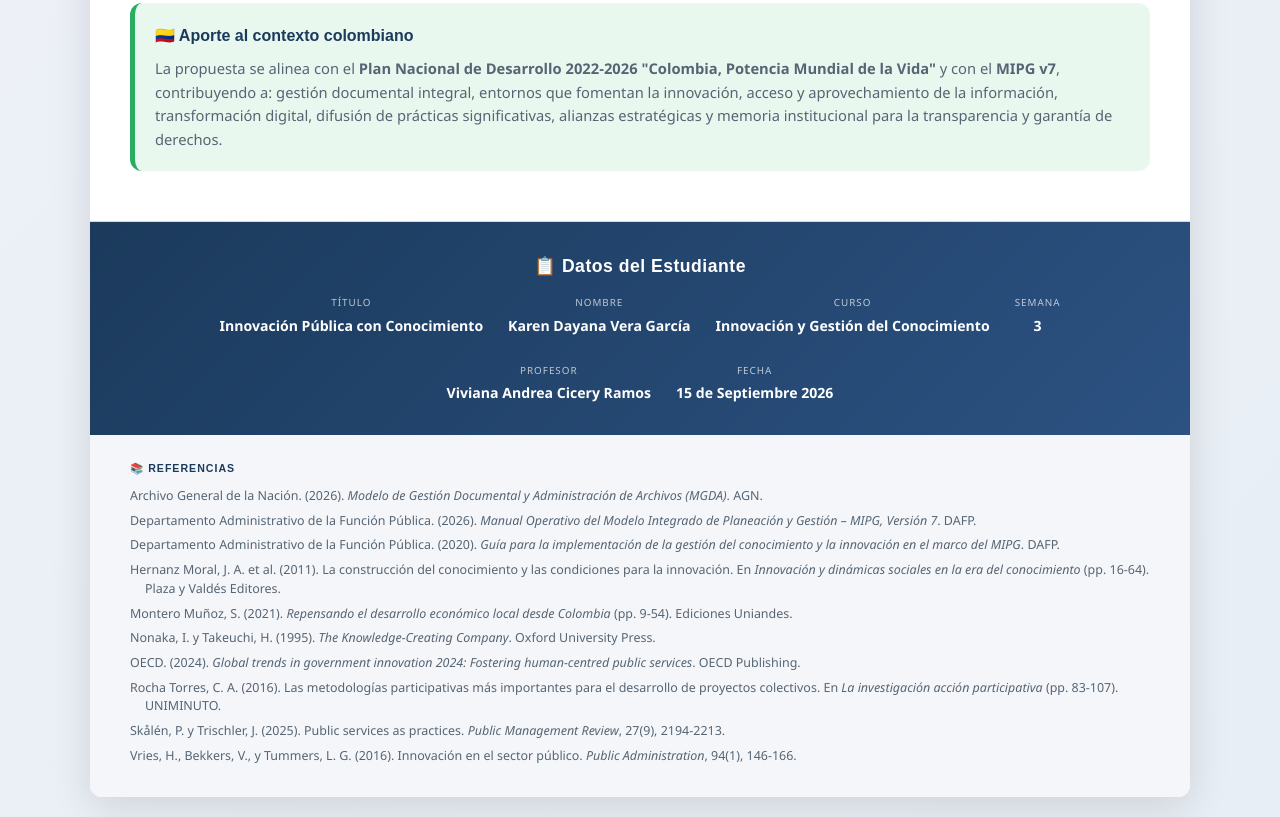
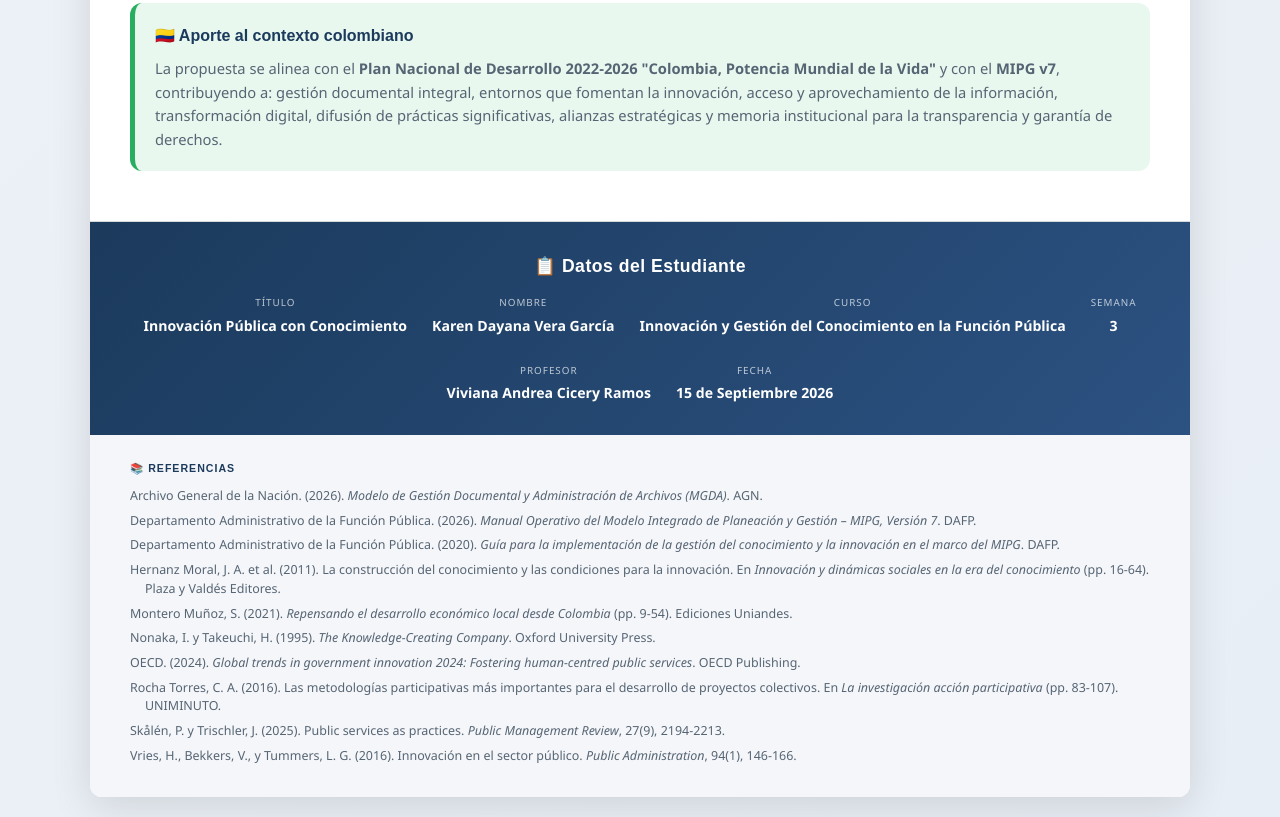
Before and after one commit to adoveuninorte/infografia_s3, a plain HTML site: page index.html in a window 1280 px wide. Shown: the part 4568-5385 px from the top of the page. Drawn offline with Linux system fonts and the light colour scheme.

Commit message:
Update course name in index.html

```diff
--- a/index.html
+++ b/index.html
@@ -1070,7 +1070,7 @@
       </div>
       <div>
         <span class="label">Curso</span>
-        <span class="value">Innovación y Gestión del Conocimiento</span>
+        <span class="value">Innovación y Gestión del Conocimiento en la Función Pública</span>
       </div>
       <div>
         <span class="label">Semana</span>
```
